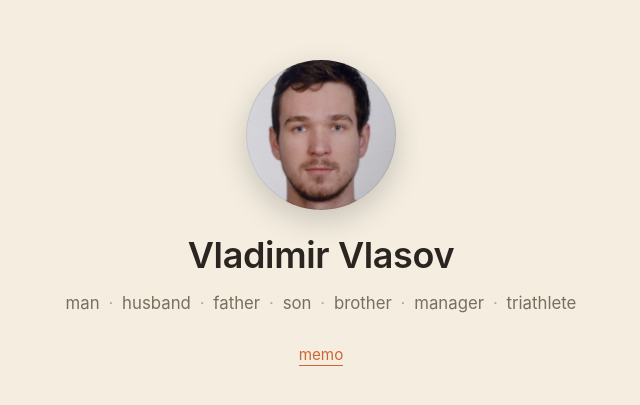
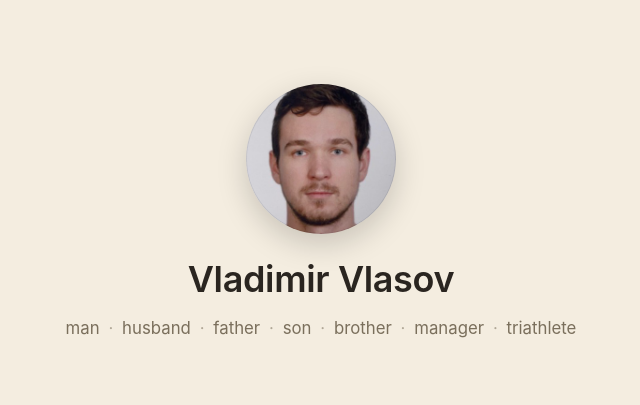
Before and after one commit to byvlasov/byvlasov.github.io, a plain HTML site: page index.html in a window 1280 px wide. Shown: the part 195-600 px from the top of the page, without its empty margins (319-959 px from the left). Drawn offline with Linux system fonts and the light colour scheme.

Commit message:
Remove memo page and link

```diff
--- a/index.html
+++ b/index.html
@@ -16,14 +16,12 @@
       --bg: #f4ede0;
       --fg: #2a2520;
       --muted: #7a6f5c;
-      --accent: #cc6633;
     }
     @media (prefers-color-scheme: dark) {
       :root {
         --bg: #050d1c;
         --fg: #ede1c8;
         --muted: #6d7d92;
-        --accent: #e07a3f;
       }
     }
     * { box-sizing: border-box; }
@@ -91,21 +89,6 @@
       margin: 0 0.55rem;
       opacity: 0.55;
     }
-    .links {
-      margin-top: 1.75rem;
-      display: flex;
-      justify-content: center;
-      gap: 1.25rem;
-      flex-wrap: wrap;
-    }
-    .links a {
-      color: var(--accent);
-      text-decoration: none;
-      font-size: 0.95rem;
-      border-bottom: 1px solid var(--accent);
-      padding-bottom: 1px;
-    }
-    .links a:hover { opacity: 0.75; }
   </style>
 </head>
 <body>
@@ -122,9 +105,6 @@
         <li>manager</li>
         <li>triathlete</li>
       </ul>
-      <div class="links">
-        <a href="memo.html" rel="nofollow noopener">memo</a>
-      </div>
     </div>
   </main>
 </body>
```
